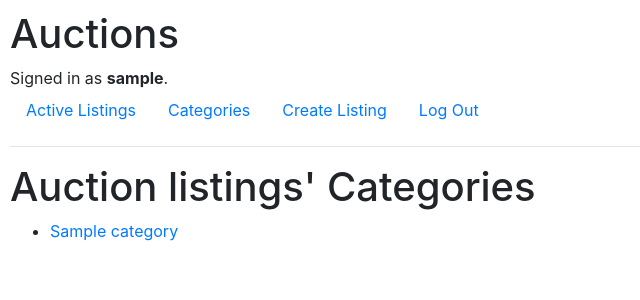
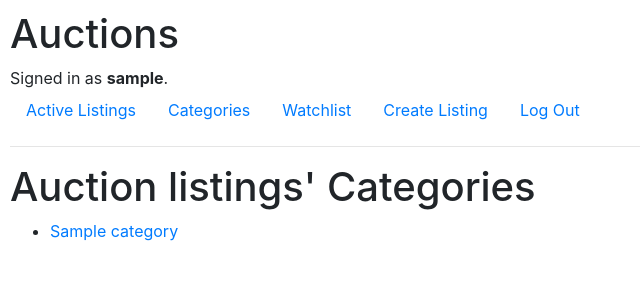
Before and after one commit to Nthabiseng551/CS50-s-projects, a Django app: template commerce/auctions/templates/auctions/categories.html in a window 1280 px wide. Shown: the top 300 px of the page, without its empty margins (0-640 px from the left). Run offline with Django 3.2, Linux system fonts and the light colour scheme; a user stored in the database is signed in; tables that the repository leaves empty hold one stand-in row (values such as "Sample post"); the template is opened without the code that fills it: most values are stand-ins (such as "Sample title", 1, 10 or a date in 2020); parts of the project's set-up code (start-up, migrations or seed data) failed here and were passed over; some libraries are stand-ins or nearby versions.

Commit message:
Tue, Nov 28, 2023, 3:14 PM +02:00

```diff
--- a/commerce/auctions/templates/auctions/categories.html
+++ b/commerce/auctions/templates/auctions/categories.html
@@ -9,7 +9,7 @@
 
     <ul>
         {% for category in categories %}
-            <li><a href="{% url 'category' %}">{{ category }}</a></li>
+            <li><a href="{% url 'listing' %}">{{ category }}</a></li>
         {% endfor %}
     </ul>
 
--- a/commerce/auctions/templates/auctions/layout.html
+++ b/commerce/auctions/templates/auctions/layout.html
@@ -25,6 +25,9 @@
                     <a class="nav-link" href="{% url 'categories' %}">Categories</a>
                 </li>
                 <li class="nav-item">
+                    <a class="nav-link" href="{% url 'watchlist' %}">Watchlist</a>
+                </li>
+                <li class="nav-item">
                     <a class="nav-link" href="{% url 'create' %}">Create Listing</a>
                 </li>
                 <li class="nav-item">
--- a/commerce/auctions/views.py
+++ b/commerce/auctions/views.py
@@ -129,7 +129,8 @@ def create_listing(request):
             "form": NewListingForm()
         })
 
-def listings(request):
+#
+def listing(request):
 
     return render(request, "encyclopedia/entry.html", {
         "title": title,
```
